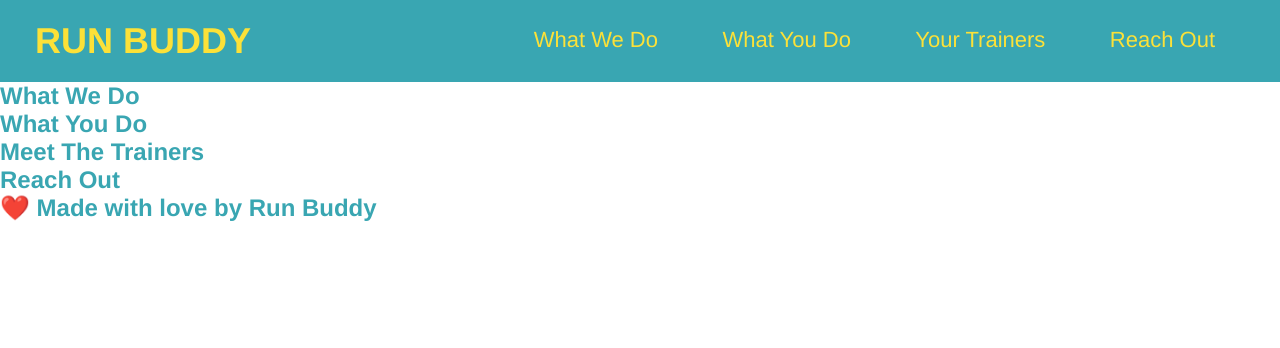
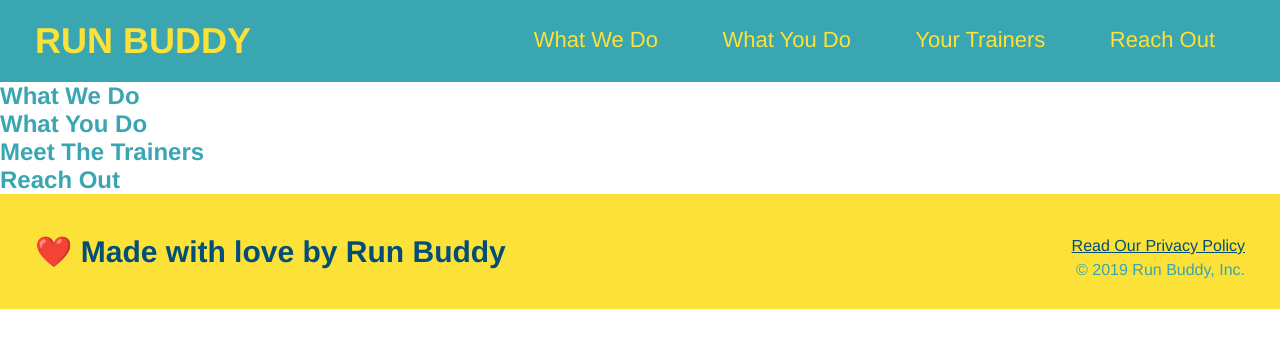
Before and after one commit to cdchi11/run-buddy, a plain HTML site: page index.html in a window 1280 px wide. Drawn offline with Linux system fonts and the light colour scheme.

Commit message:
added <div> section to footer; applied styles to footer; added CSS universal selector (*)

```diff
--- a/assets/css/style.css
+++ b/assets/css/style.css
@@ -1,6 +1,7 @@
 * {
     margin: 0;
     padding: 0;
+    box-sizing: border-box;
 }
 
 body {
@@ -8,7 +9,7 @@ body {
     font-family: helvetica, arial, sans-serif;
 }
 
-/* apply sytles to <header> */
+/* apply styles to <header> */
 
 header {
     padding: 20px 35px;
@@ -42,3 +43,28 @@ header nav ul li a {
     font-weight: lighter;
     font-size: 22px;
 }
+
+/*apply styles to <footer> */
+
+footer {
+    background: #fce138;
+    width: 100%;
+    padding: 40px 35px;
+}
+
+footer h2 {
+    display: inline;
+    color: #024e76;
+    font-size: 30px;
+    margin: 0;
+}
+
+footer div {
+    float: right;
+    line-height: 1.5;
+    text-align: right;
+}
+
+footer a {
+    color: #024e76;
+}
--- a/index.html
+++ b/index.html
@@ -112,6 +112,14 @@
 
             <h2>❤️ Made with love by Run Buddy</h2>
 
+            <div>
+
+                <a href="#">Read Our Privacy Policy</a><br/>
+
+                &copy; 2019 Run Buddy, Inc.
+
+            </div>
+
         </footer>
 
     </body>
```
